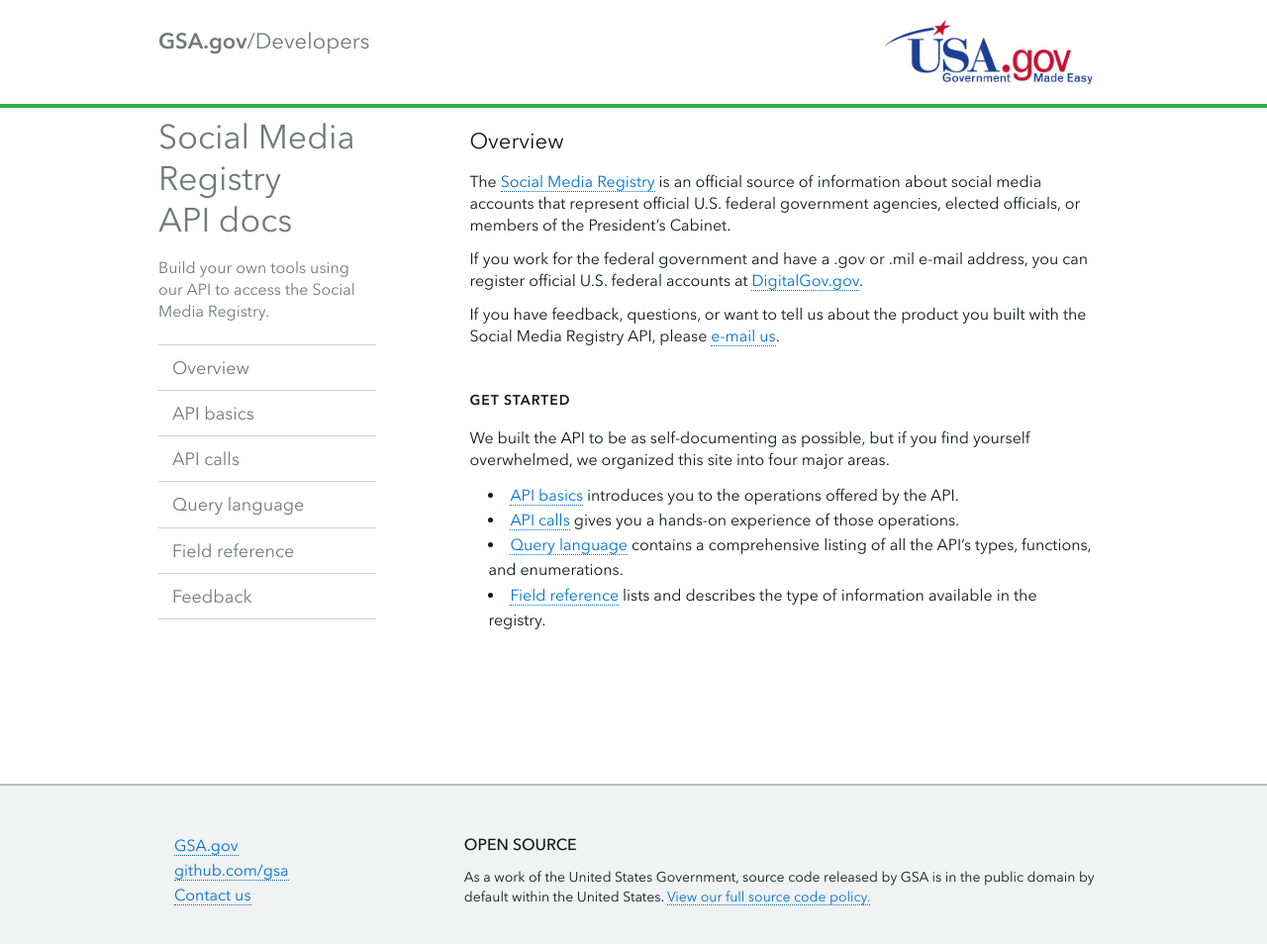
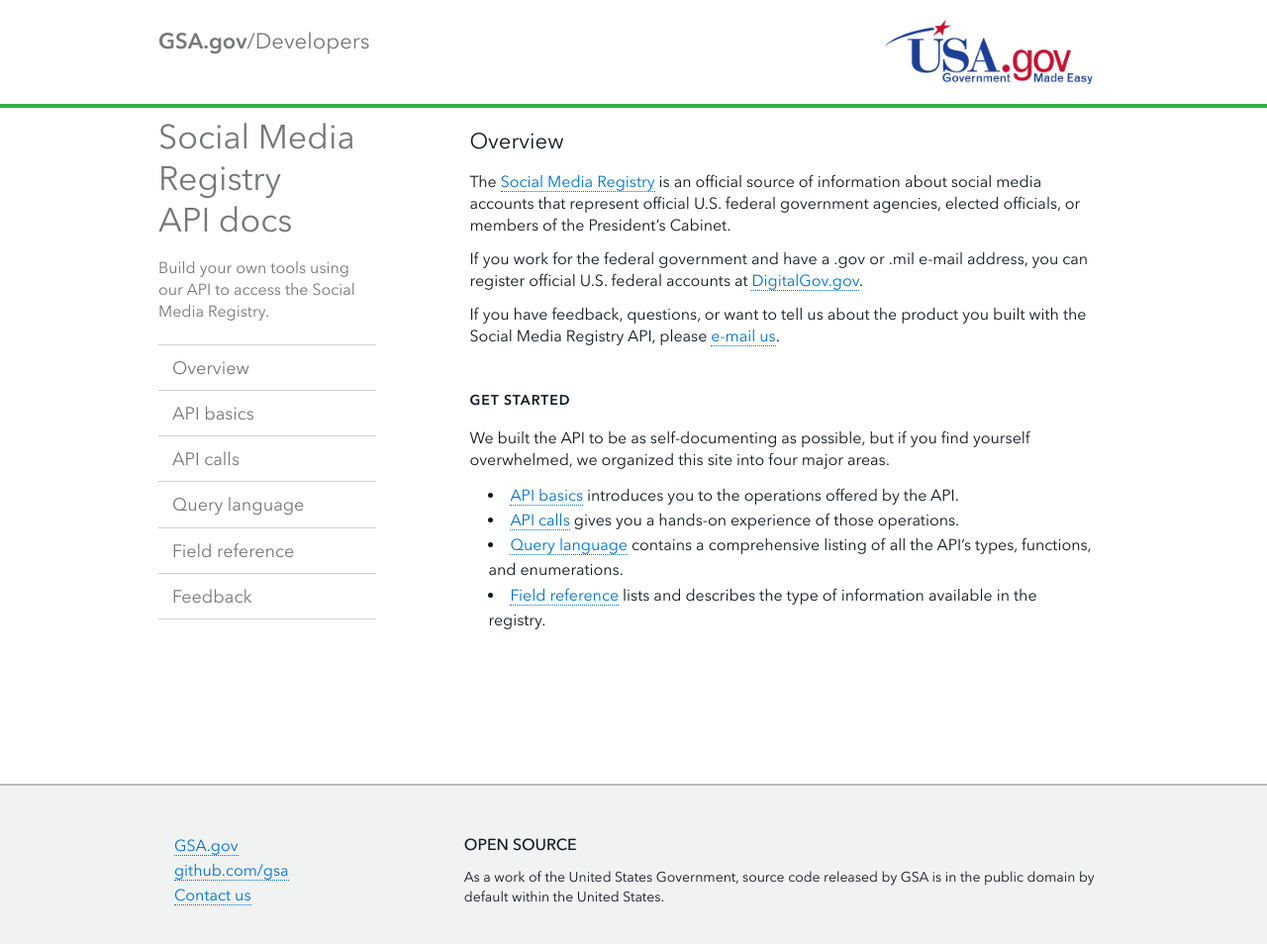
Before and after one commit to GSA/social-media-registry-api, a Jekyll site: the page built from index.md, in a window 1280 px wide and 973 px high. Shown: the top 954 px of the window at 99% size. Built offline with Jekyll 4.4.1, drawn with Linux system fonts in a browser that asks for light colours; Markdown is read by kramdown in place of the engine named in the settings.

Commit message:
removing link to footer source code

```diff
--- a/_includes/footer.html
+++ b/_includes/footer.html
@@ -4,9 +4,6 @@
                 <p>
                     As a work of the United States Government, source code released by GSA is in the public
                     domain by default within the United States.
-                    <a href="URLofRepo">
-                        View our full source code policy.
-                    </a>
                 </p>
             </section>
 
```
